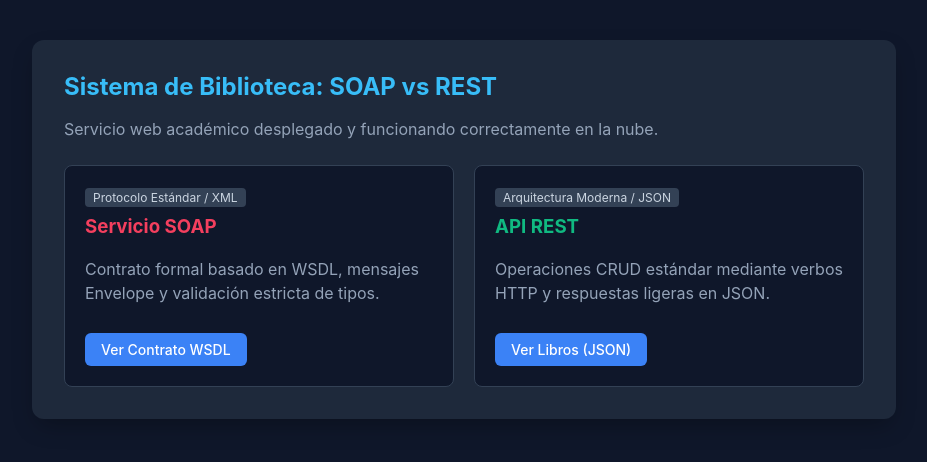
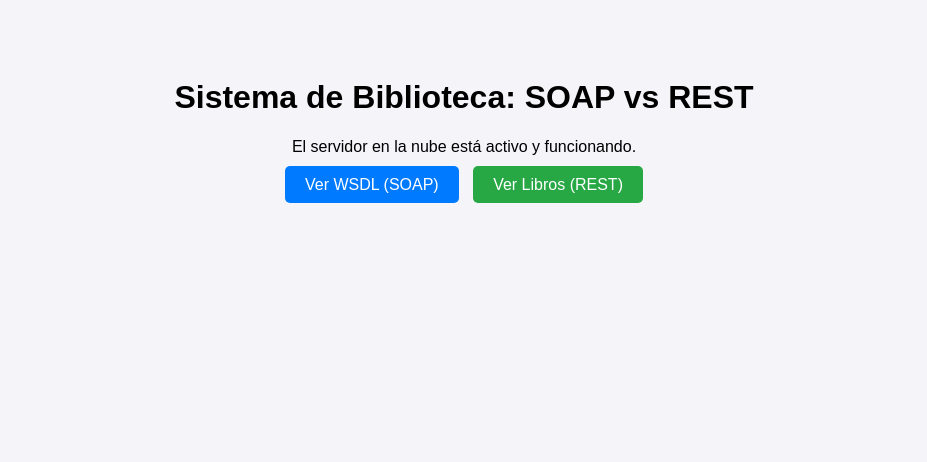
Before and after one commit to i2512546-maker/comparativa-soap-rest, a website: page public/index.html in a window 1280 px wide. Shown: the whole page, without its empty margins (176-1103 px from the left). Drawn offline with Linux system fonts and the light colour scheme.

Commit message:
Simplificada la pagina de bienvenida

```diff
--- a/public/index.html
+++ b/public/index.html
@@ -1,43 +1,11 @@
 <!DOCTYPE html>
-<html lang="es">
-<head>
-    <meta charset="UTF-8">
-    <meta name="viewport" content="width=device-width, initial-scale=1.0">
-    <title>Biblioteca - SOAP vs REST</title>
-    <style>
-        body { font-family: -apple-system, BlinkMacSystemFont, "Segoe UI", Roboto, sans-serif; background: #0f172a; color: #f8fafc; margin: 0; padding: 40px; display: flex; justify-content: center; }
-        .container { max-width: 800px; width: 100%; background: #1e293b; padding: 32px; border-radius: 12px; box-shadow: 0 10px 25px -5px rgba(0,0,0,0.3); }
-        h1 { margin-top: 0; color: #38bdf8; font-size: 24px; }
-        p { color: #94a3b8; line-height: 1.5; }
-        .grid { display: grid; grid-template-columns: 1fr 1fr; gap: 20px; margin-top: 24px; }
-        .card { background: #0f172a; border: 1px solid #334155; padding: 20px; border-radius: 8px; }
-        .card h3 { margin-top: 0; color: #f43f5e; }
-        .card.rest h3 { color: #10b981; }
-        a { display: inline-block; margin-top: 12px; padding: 8px 16px; background: #3b82f6; color: white; border-radius: 6px; text-decoration: none; font-weight: 500; font-size: 14px; }
-        a:hover { background: #2563eb; }
-        .tag { display: inline-block; padding: 2px 8px; font-size: 12px; background: #334155; border-radius: 4px; margin-bottom: 8px; color: #cbd5e1; }
-    </style>
-</head>
-<body>
-    <div class="container">
-        <h1>Sistema de Biblioteca: SOAP vs REST</h1>
-        <p>Servicio web académico desplegado y funcionando correctamente en la nube.</p>
-
-        <div class="grid">
-            <div class="card">
-                <span class="tag">Protocolo Estándar / XML</span>
-                <h3>Servicio SOAP</h3>
-                <p>Contrato formal basado en WSDL, mensajes Envelope y validación estricta de tipos.</p>
-                <a href="/soap?wsdl" target="_blank">Ver Contrato WSDL</a>
-            </div>
-
-            <div class="card rest">
-                <span class="tag">Arquitectura Moderna / JSON</span>
-                <h3>API REST</h3>
-                <p>Operaciones CRUD estándar mediante verbos HTTP y respuestas ligeras en JSON.</p>
-                <a href="/api/libros" target="_blank">Ver Libros (JSON)</a>
-            </div>
-        </div>
+<html>
+<body style="font-family:sans-serif; text-align:center; padding-top:50px; background:#f4f4f9;">
+    <h1>Sistema de Biblioteca: SOAP vs REST</h1>
+    <p>El servidor en la nube está activo y funcionando.</p>
+    <div style="margin-top:20px;">
+        <a href="/soap?wsdl" style="padding:10px 20px; background:#007bff; color:#fff; text-decoration:none; border-radius:5px; margin-right:10px;">Ver WSDL (SOAP)</a>
+        <a href="/api/libros" style="padding:10px 20px; background:#28a745; color:#fff; text-decoration:none; border-radius:5px;">Ver Libros (REST)</a>
     </div>
 </body>
 </html>
```
